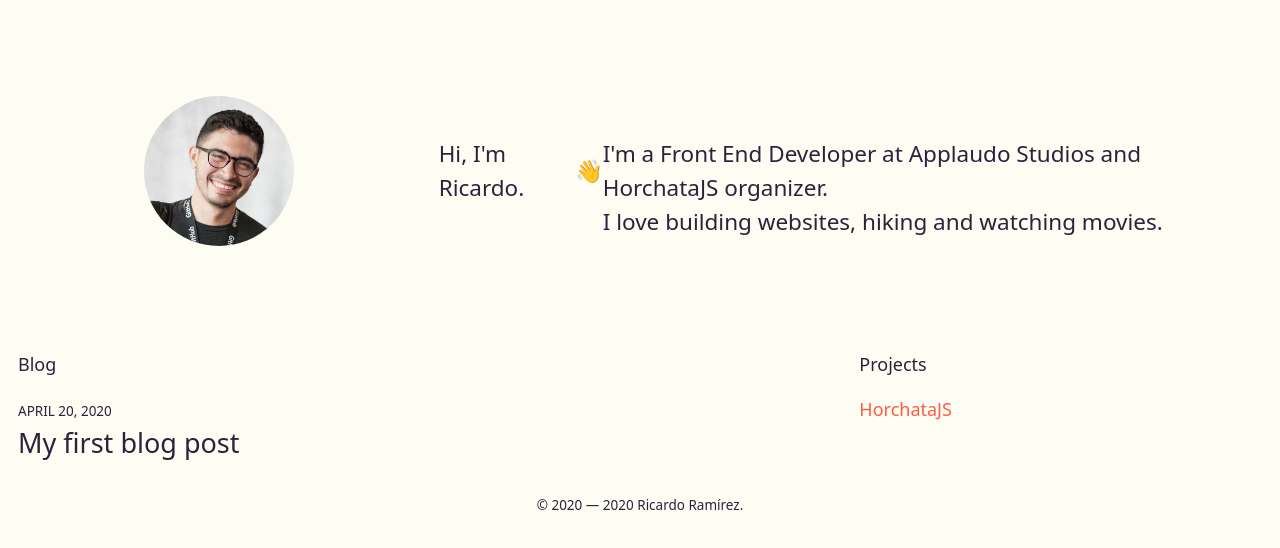
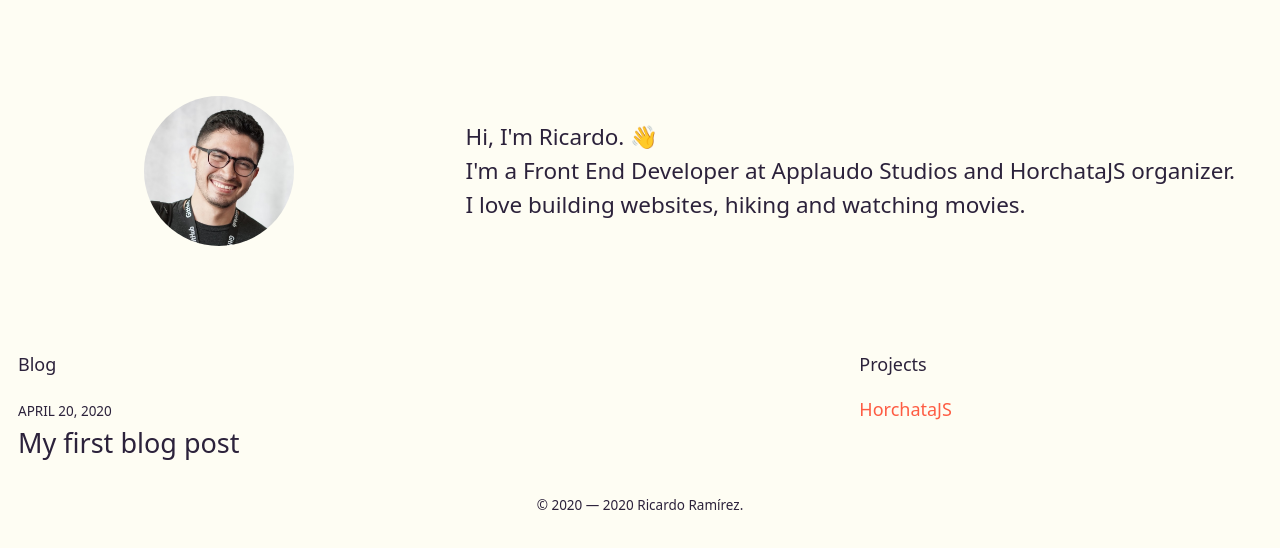
Before and after one commit to ricardoerl/ricardoerl.com, a Gatsby site: page / in a window 1280 px wide. Shown: the part 72-620 px from the top of the page. Built offline with nearby package versions, Linux system fonts and the light colour scheme; Gatsby itself is replaced by a stand-in of ours.

Commit message:
Fix intro alignment

```diff
--- a/src/pages/index.js
+++ b/src/pages/index.js
@@ -33,7 +33,8 @@ const IndexPage = ({
         <div className="col-span-3 sm:col-span-1 flex items-center justify-center">
           <Avatar className="rounded-full" />
         </div>
-        <p className="col-span-3 sm:col-span-2 flex items-center justify-center sm:my-4 md:text-xl">
+        <div className="col-span-3 sm:col-span-2 flex items-center justify-center sm:my-4 md:text-xl">
+          <p>
             Hi, I'm Ricardo.{' '}
             <span role="img" aria-label="Wave">
               👋
@@ -42,6 +43,7 @@ const IndexPage = ({
             organizer. <br /> I love building websites, hiking and watching
             movies.
           </p>
+        </div>
       </section>
       <div class="grid grid-cols-3 gap-4">
         <div className="col-span-3 sm:col-span-2">
```
Lines whose indentation alone changed are shown as unchanged.
